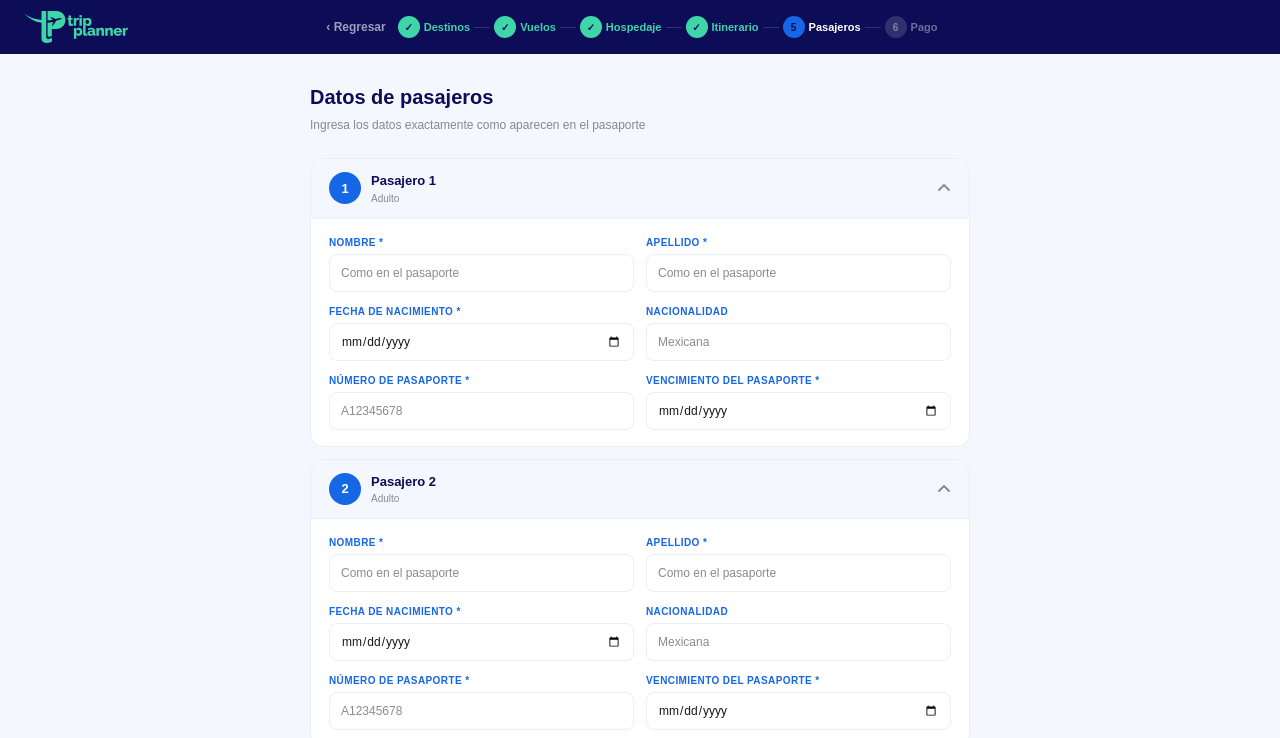
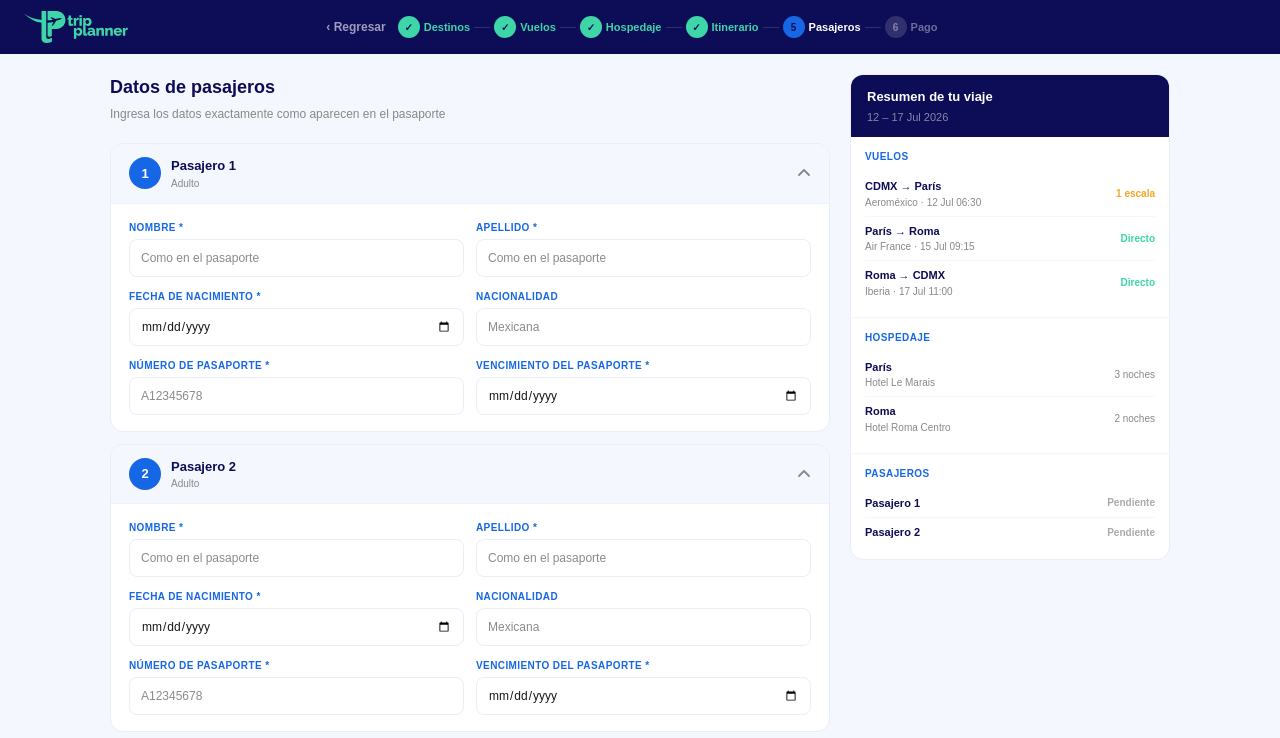
Before and after one commit to barreradionisio/trip-planner, a Next.js app: page /pasajeros-flujo in a window 1280 px wide. Shown: the top 738 px of the page. Built offline with nearby package versions, Linux system fonts and the light colour scheme.

Commit message:
pasajeros flujo con sidebar resumen del viaje

```diff
--- a/app/pasajeros-flujo/page.tsx
+++ b/app/pasajeros-flujo/page.tsx
@@ -26,6 +26,20 @@ const pasajeroVacio = (tipo: string = "Adulto"): Pasajero => ({
   tipo,
   expandido: true,
 });
+
+const resumenViaje = {
+  destinos: ["París", "Roma"],
+  fechas: "12 – 17 Jul 2026",
+  vuelos: [
+    { tramo: "CDMX → París", aerolinea: "Aeroméxico", fecha: "12 Jul", hora: "06:30", escala: "1 escala" },
+    { tramo: "París → Roma", aerolinea: "Air France", fecha: "15 Jul", hora: "09:15", escala: "Directo" },
+    { tramo: "Roma → CDMX", aerolinea: "Iberia", fecha: "17 Jul", hora: "11:00", escala: "Directo" },
+  ],
+  hoteles: [
+    { ciudad: "París", nombre: "Hotel Le Marais", noches: 3 },
+    { ciudad: "Roma", nombre: "Hotel Roma Centro", noches: 2 },
+  ],
+};
 
 export default function PasajerosFlujo() {
   const router = useRouter();
@@ -96,12 +110,13 @@ export default function PasajerosFlujo() {
       </div>
 
       {/* BODY */}
-      <div style={{ maxWidth: "700px", margin: "0 auto", padding: "28px 20px 40px", width: "100%" }}>
+      <div style={{ display: "grid", gridTemplateColumns: "1fr 320px", gap: "20px", padding: "20px", flex: 1, maxWidth: "1100px", margin: "0 auto", width: "100%" }}>
 
-        <div style={{ fontFamily: "sans-serif", fontWeight: "800", fontSize: "20px", color: "#0D0C56", marginBottom: "4px" }}>Datos de pasajeros</div>
-        <div style={{ fontSize: "12px", color: "#888", marginBottom: "24px" }}>Ingresa los datos exactamente como aparecen en el pasaporte</div>
+        {/* IZQUIERDA */}
+        <div>
+          <div style={{ fontFamily: "sans-serif", fontWeight: "800", fontSize: "18px", color: "#0D0C56", marginBottom: "4px" }}>Datos de pasajeros</div>
+          <div style={{ fontSize: "12px", color: "#888", marginBottom: "20px" }}>Ingresa los datos exactamente como aparecen en el pasaporte</div>
 
-        {/* PASAJEROS */}
           {pasajeros.map((p, idx) => {
             const completo = pasajeroCompleto(p);
             return (
@@ -123,7 +138,7 @@ export default function PasajerosFlujo() {
                       </div>
                     </div>
                   </div>
-                <svg width="14" height="14" viewBox="0 0 14 14" fill="none" xmlns="http://www.w3.org/2000/svg">
+                  <svg width="14" height="14" viewBox="0 0 14 14" fill="none">
                     <path d={p.expandido ? "M2 9L7 4L12 9" : "M2 5L7 10L12 5"} stroke="#888" strokeWidth="1.8" strokeLinecap="round" strokeLinejoin="round"/>
                   </svg>
                 </div>
@@ -162,7 +177,6 @@ export default function PasajerosFlujo() {
             );
           })}
 
-
           {/* NOTA */}
           <div style={{ background: "#f0f5ff", border: "1.5px solid #e0eaff", borderRadius: "10px", padding: "12px 14px", marginBottom: "16px", fontSize: "11px", color: "#1667E6", lineHeight: "1.6" }}>
             💡 Asegúrate de que los datos coincidan exactamente con el pasaporte. Errores en el nombre pueden causar problemas en el aeropuerto.
@@ -191,6 +205,61 @@ export default function PasajerosFlujo() {
           )}
         </div>
 
+        {/* SIDEBAR */}
+        <div>
+          {/* RESUMEN VIAJE */}
+          <div style={{ background: "#fff", borderRadius: "13px", border: "1.5px solid #e8edf8", overflow: "hidden", marginBottom: "12px" }}>
+            <div style={{ padding: "12px 16px", background: "#0D0C56" }}>
+              <div style={{ fontFamily: "sans-serif", fontWeight: "800", fontSize: "13px", color: "#fff" }}>Resumen de tu viaje</div>
+              <div style={{ fontSize: "11px", color: "rgba(255,255,255,0.5)", marginTop: "2px" }}>{resumenViaje.fechas}</div>
+            </div>
+
+            {/* VUELOS */}
+            <div style={{ padding: "12px 14px", borderBottom: "1px solid #f5f7ff" }}>
+              <div style={{ fontSize: "10px", fontWeight: "700", color: "#1667E6", textTransform: "uppercase", letterSpacing: "0.4px", marginBottom: "8px" }}>Vuelos</div>
+              {resumenViaje.vuelos.map((v, i) => (
+                <div key={i} style={{ display: "flex", justifyContent: "space-between", alignItems: "center", padding: "6px 0", borderBottom: i < resumenViaje.vuelos.length - 1 ? "1px solid #f5f7ff" : "none" }}>
+                  <div>
+                    <div style={{ fontWeight: "700", fontSize: "11px", color: "#0D0C56" }}>{v.tramo}</div>
+                    <div style={{ fontSize: "10px", color: "#888" }}>{v.aerolinea} · {v.fecha} {v.hora}</div>
+                  </div>
+                  <span style={{ fontSize: "10px", color: v.escala === "Directo" ? "#3ED5A9" : "#F5A623", fontWeight: "600" }}>{v.escala}</span>
+                </div>
+              ))}
+            </div>
+
+            {/* HOTELES */}
+            <div style={{ padding: "12px 14px", borderBottom: "1px solid #f5f7ff" }}>
+              <div style={{ fontSize: "10px", fontWeight: "700", color: "#1667E6", textTransform: "uppercase", letterSpacing: "0.4px", marginBottom: "8px" }}>Hospedaje</div>
+              {resumenViaje.hoteles.map((h, i) => (
+                <div key={i} style={{ display: "flex", justifyContent: "space-between", alignItems: "center", padding: "6px 0", borderBottom: i < resumenViaje.hoteles.length - 1 ? "1px solid #f5f7ff" : "none" }}>
+                  <div>
+                    <div style={{ fontWeight: "700", fontSize: "11px", color: "#0D0C56" }}>{h.ciudad}</div>
+                    <div style={{ fontSize: "10px", color: "#888" }}>{h.nombre}</div>
+                  </div>
+                  <span style={{ fontSize: "10px", color: "#888" }}>{h.noches} noches</span>
+                </div>
+              ))}
+            </div>
+
+            {/* PASAJEROS */}
+            <div style={{ padding: "12px 14px" }}>
+              <div style={{ fontSize: "10px", fontWeight: "700", color: "#1667E6", textTransform: "uppercase", letterSpacing: "0.4px", marginBottom: "8px" }}>Pasajeros</div>
+              {pasajeros.map((p, i) => (
+                <div key={i} style={{ display: "flex", justifyContent: "space-between", alignItems: "center", padding: "6px 0", borderBottom: i < pasajeros.length - 1 ? "1px solid #f5f7ff" : "none" }}>
+                  <div style={{ fontWeight: "600", fontSize: "11px", color: "#0D0C56" }}>
+                    {pasajeroCompleto(p) ? `${p.nombre} ${p.apellido}` : `Pasajero ${i + 1}`}
+                  </div>
+                  <span style={{ fontSize: "10px", color: pasajeroCompleto(p) ? "#3ED5A9" : "#aaa", fontWeight: "600" }}>
+                    {pasajeroCompleto(p) ? "✓ Listo" : "Pendiente"}
+                  </span>
+                </div>
+              ))}
+            </div>
+          </div>
+        </div>
+      </div>
+
       {/* FOOTER */}
       <footer style={{ background: "#0D0C56", padding: "32px 32px", display: "flex", alignItems: "center", justifyContent: "space-between", marginTop: "auto" }}>
         <div>
```
Lines whose indentation alone changed are shown as unchanged.
